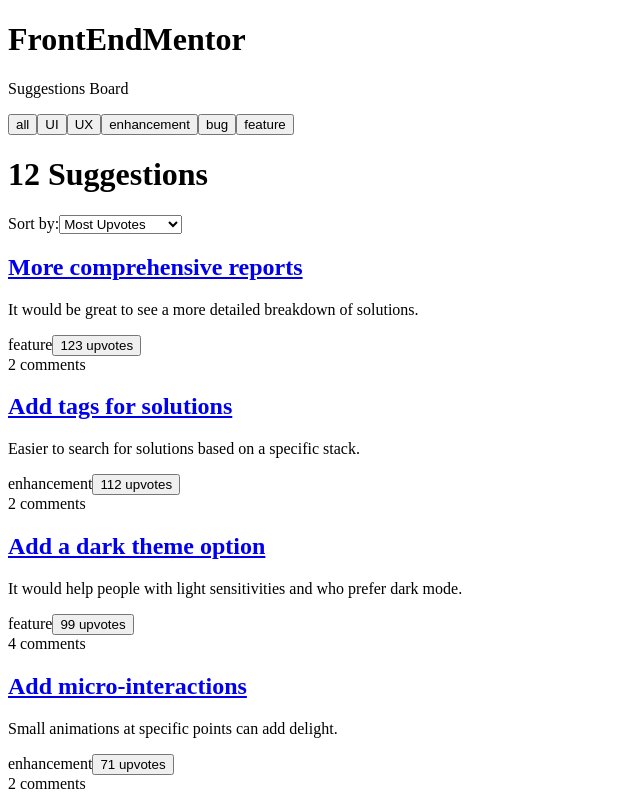
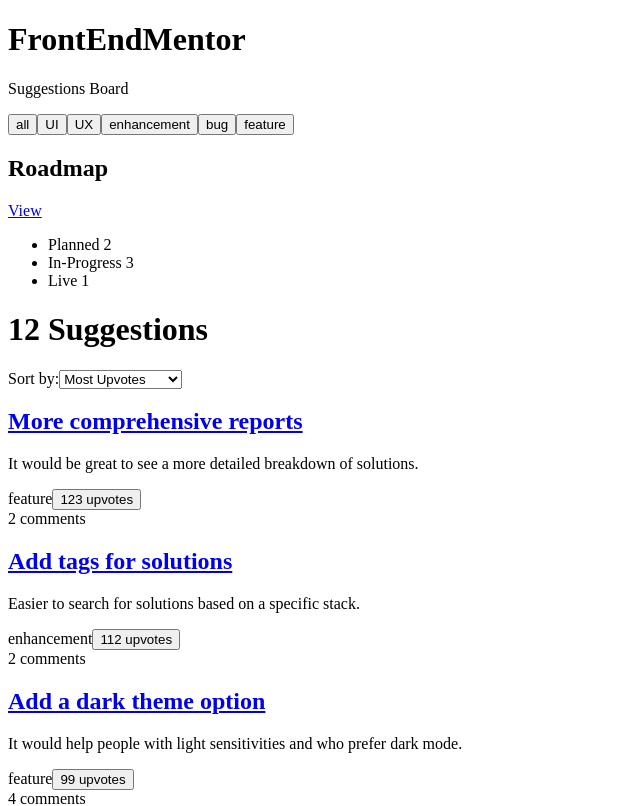
Before and after one commit to AgataLiberska/product-feedback-app, a React (Create React App) app: page / in a window 1280 px wide. Shown: the top 806 px of the page, without its empty margins (0-640 px from the left). Built offline with nearby package versions, Linux system fonts and the light colour scheme.

Commit message:
add roadmap excerpt to home header

```diff
--- a/package.json
+++ b/package.json
@@ -12,6 +12,7 @@
     "react-redux": "^7.2.4",
     "react-router-dom": "^5.2.0",
     "react-scripts": "4.0.3",
+    "styled-components": "^5.3.0",
     "web-vitals": "^1.1.2"
   },
   "scripts": {
--- a/src/features/homeHeader/HomeHeader.js
+++ b/src/features/homeHeader/HomeHeader.js
@@ -1,5 +1,6 @@
 import React from 'react';
-import CategoriesList from '../categories/CategoriesList'
+import CategoriesList from '../categories/CategoriesList';
+import RoadMapExcerpt from '../suggestions/RoadMapExcerpt';
 
 const HomeHeader = () => {
     return (
@@ -9,6 +10,7 @@
                 <p>Suggestions Board</p>
             </div>
             <CategoriesList />
+            <RoadMapExcerpt />
         </header>
     )
 }
--- /dev/null
+++ b/src/features/suggestions/RoadMapExcerpt.js
@@ -0,0 +1,31 @@
+import React from 'react';
+import { useSelector } from 'react-redux';
+import { Link } from 'react-router-dom';
+
+const RoadMapExcerpt = () => {
+    const suggestions = useSelector(state => state.suggestions);
+
+    const countHowMany = status => {
+        return (
+            suggestions
+                .slice()
+                .filter(suggestion => suggestion.status === status)
+                .length
+        )
+    }
+
+
+    return (
+        <section>
+            <h2>Roadmap</h2>
+            <Link to='/' >View</Link>
+            <ul>
+                <li>Planned <span>{countHowMany('planned')}</span></li>
+                <li>In-Progress <span>{countHowMany('in-progress')}</span></li>
+                <li>Live <span>{countHowMany('live')}</span></li>
+            </ul>
+        </section>
+    )
+}
+
+export default RoadMapExcerpt;
```
Also changed, not shown: 1 other file (tests, documents, lock files or other folders).
